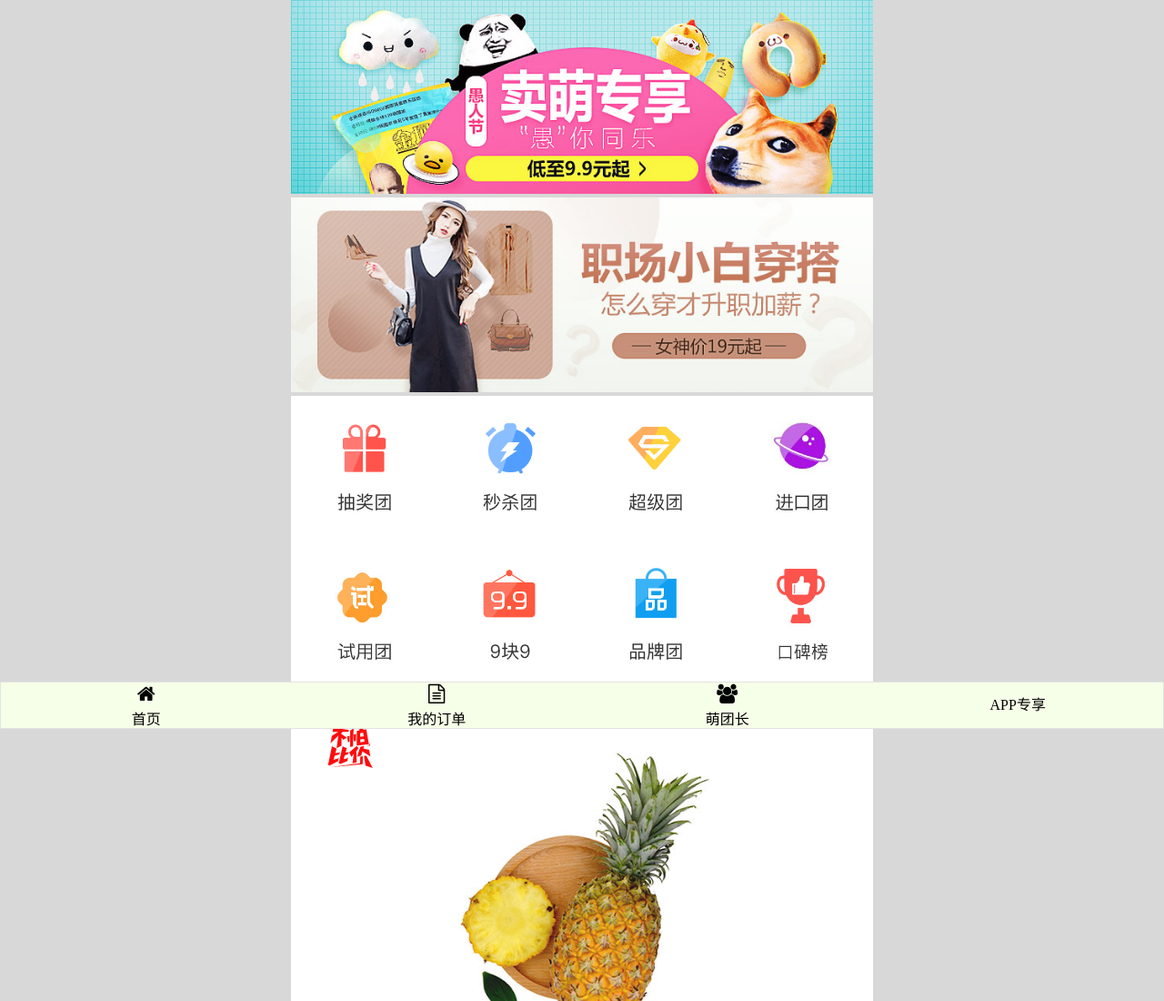
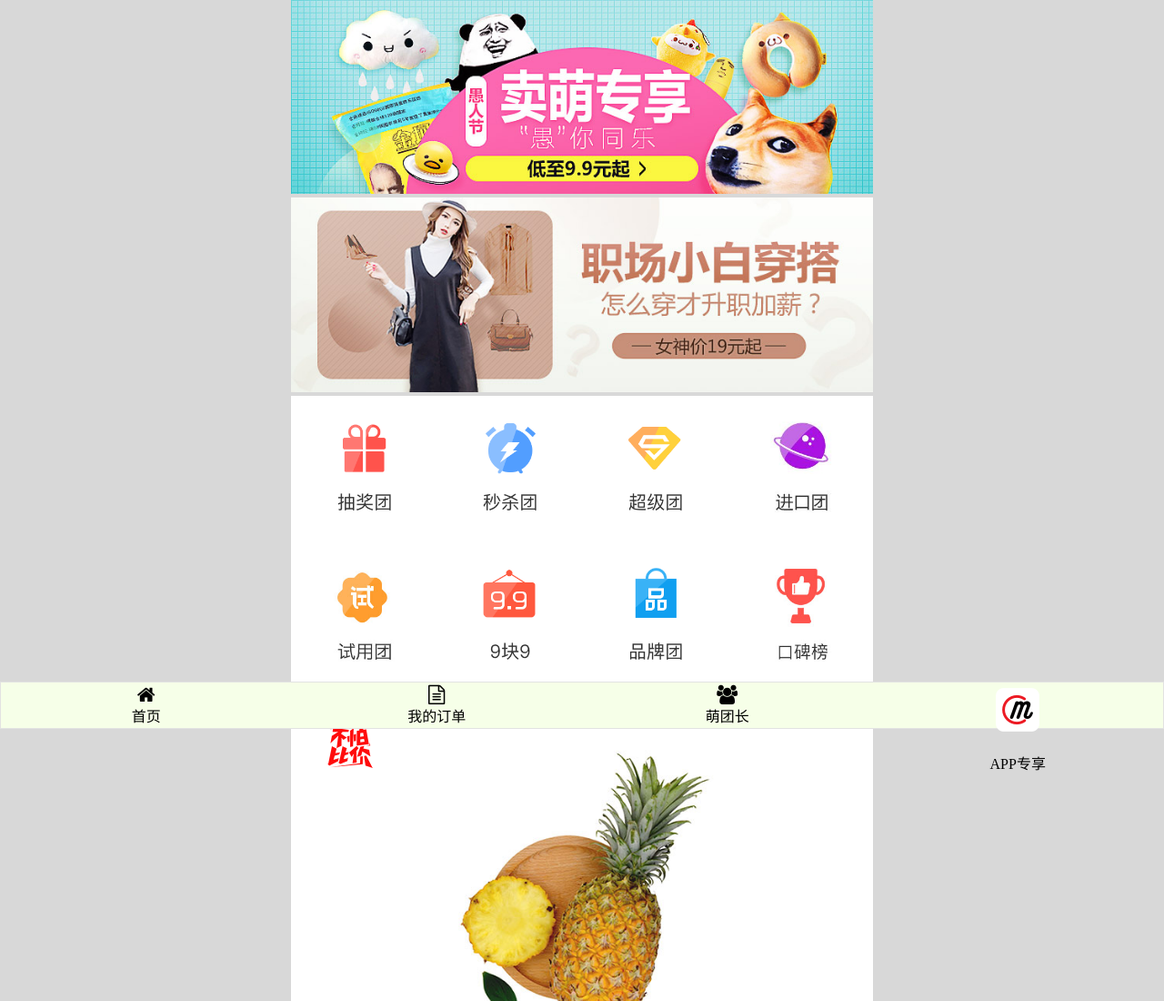
Before and after one commit to chenchen02/wapdemo, a plain HTML site: page index.html in a window 1280 px wide. Shown: the top 1100 px of the page at 91% size. Drawn offline with Linux system fonts and the light colour scheme.

Commit message:
gengxinindex

```diff
--- a/base/_command.scss
+++ b/base/_command.scss
@@ -14,12 +14,12 @@ $bgwhite:white;
 
 .tuan-footer i {
     display: block;
-    margin-top: 5px;
+    margin-top: 6px;
 }
 
 .tuan-footer span {
     width: 100%;
-    margin-top: -5px;
+    margin-top: -9px;
     display: block;
 }
 
--- a/index.html
+++ b/index.html
@@ -30,7 +30,7 @@
 <span>萌团长</span>
 </a>
 <a href="#" >
-<i></i>
+<i><img src="img/favicon.ico"></i>
 <span>APP专享</span>
 </a>
 </div>
```
Also changed, not shown: style/index.css.
